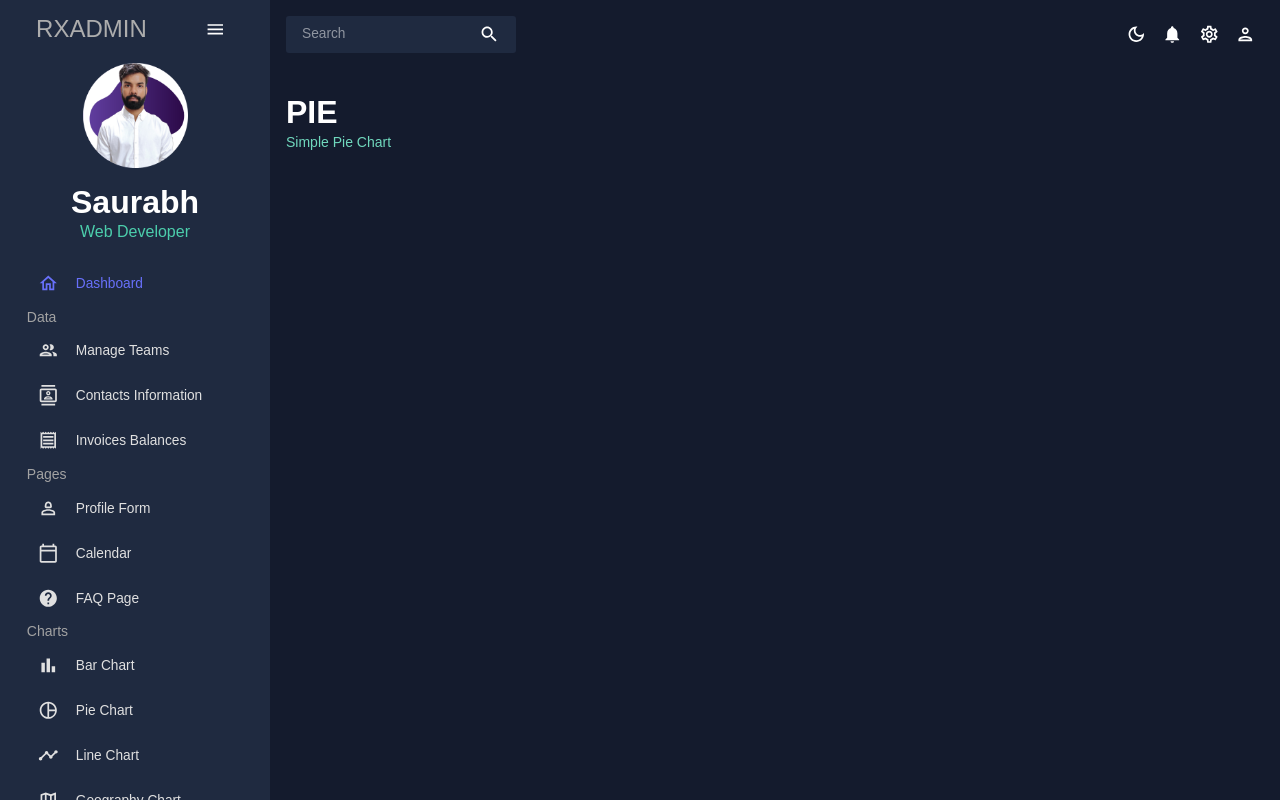
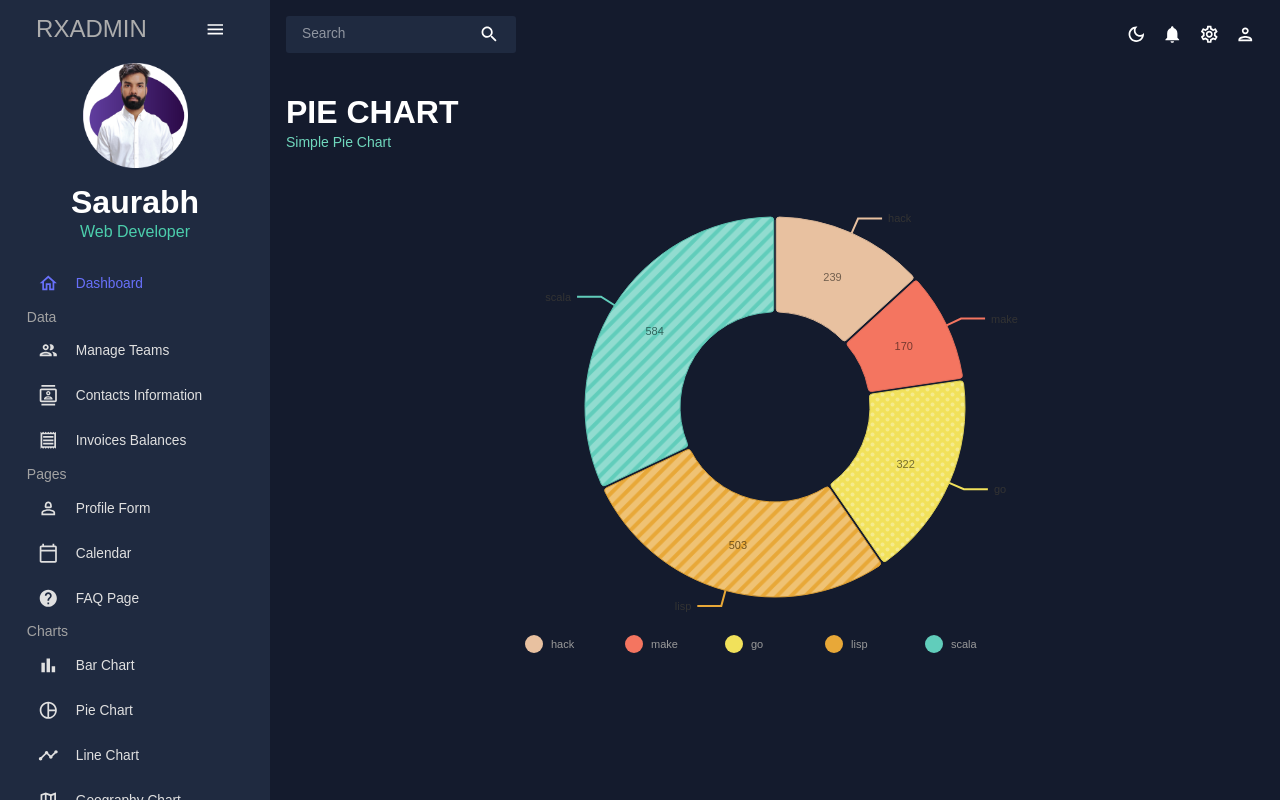
Before and after one commit to saurabhmehta1601/react-admin-dashboard-1, a React (Vite) app: page /pie in a window 1280 px wide. Built offline with nearby package versions, Linux system fonts and the light colour scheme.

Commit message:
add line chart

```diff
--- /dev/null
+++ b/src/components/PieChart.tsx
@@ -0,0 +1,155 @@
+import { mockPieData } from '../data/mockData'
+import { useTheme } from '@mui/material'
+import { tokens } from '../theme'
+import { ResponsivePie } from '@nivo/pie'
+
+const MyResponsivePie = () => {
+  const theme = useTheme()
+  const colors = tokens(theme.palette.mode)
+
+  return <ResponsivePie
+    data={mockPieData}
+    theme={{
+      axis: {
+        ticks: {
+          text: {
+            fill: colors.primary[100],
+            fontWeight: 700
+          }
+        }
+      },
+      tooltip: {
+        container: {
+          color: theme.palette.mode === "light" ? colors.grey[100] : colors.grey[900]
+        }
+      }
+    }}
+    margin={{ top: 40, right: 80, bottom: 80, left: 80 }}
+    valueFormat=" >-"
+    innerRadius={0.5}
+    padAngle={0.7}
+    cornerRadius={3}
+    activeOuterRadiusOffset={8}
+    borderWidth={1}
+    borderColor={{
+      from: 'color',
+      modifiers: [
+        [
+          'darker',
+          0.2
+        ]
+      ]
+    }}
+    arcLinkLabelsSkipAngle={10}
+    arcLinkLabelsTextColor="#333333"
+    arcLinkLabelsThickness={2}
+    arcLinkLabelsColor={{ from: 'color' }}
+    arcLabelsSkipAngle={10}
+    arcLabelsTextColor={{
+      from: 'color',
+      modifiers: [
+        [
+          'darker',
+          2
+        ]
+      ]
+    }}
+    defs={[
+      {
+        id: 'dots',
+        type: 'patternDots',
+        background: 'inherit',
+        color: 'rgba(255, 255, 255, 0.3)',
+        size: 4,
+        padding: 1,
+        stagger: true
+      },
+      {
+        id: 'lines',
+        type: 'patternLines',
+        background: 'inherit',
+        color: 'rgba(255, 255, 255, 0.3)',
+        rotation: -45,
+        lineWidth: 6,
+        spacing: 10
+      }
+    ]}
+    fill={[
+      {
+        match: {
+          id: 'ruby'
+        },
+        id: 'dots'
+      },
+      {
+        match: {
+          id: 'c'
+        },
+        id: 'dots'
+      },
+      {
+        match: {
+          id: 'go'
+        },
+        id: 'dots'
+      },
+      {
+        match: {
+          id: 'python'
+        },
+        id: 'dots'
+      },
+      {
+        match: {
+          id: 'scala'
+        },
+        id: 'lines'
+      },
+      {
+        match: {
+          id: 'lisp'
+        },
+        id: 'lines'
+      },
+      {
+        match: {
+          id: 'elixir'
+        },
+        id: 'lines'
+      },
+      {
+        match: {
+          id: 'javascript'
+        },
+        id: 'lines'
+      }
+    ]}
+    legends={[
+      {
+        anchor: 'bottom',
+        direction: 'row',
+        justify: false,
+        translateX: 0,
+        translateY: 56,
+        itemsSpacing: 0,
+        itemWidth: 100,
+        itemHeight: 18,
+        itemTextColor: '#999',
+        itemDirection: 'left-to-right',
+        itemOpacity: 1,
+        symbolSize: 18,
+        symbolShape: 'circle',
+        effects: [
+          {
+            on: 'hover',
+            style: {
+              itemTextColor: '#000'
+            }
+          }
+        ]
+      }
+    ]}
+  />
+}
+
+export default MyResponsivePie
--- a/src/scenes/pie/index.tsx
+++ b/src/scenes/pie/index.tsx
@@ -1,10 +1,15 @@
 import Header from '../../components/Header'
+import Box from '@mui/material/Box'
+import PieChart from '../../components/PieChart'
 
 const Pie = () => {
   return (
-    <div>
-      <Header heading='PIE' subHeading='Simple Pie Chart' />
-    </div>
+    <Box>
+      <Header heading='PIE Chart' subHeading='Simple Pie Chart' />
+      <Box height={"500px"} width={"100%"}>
+        <PieChart />
+      </Box>
+    </Box>
   )
 }
 
```
